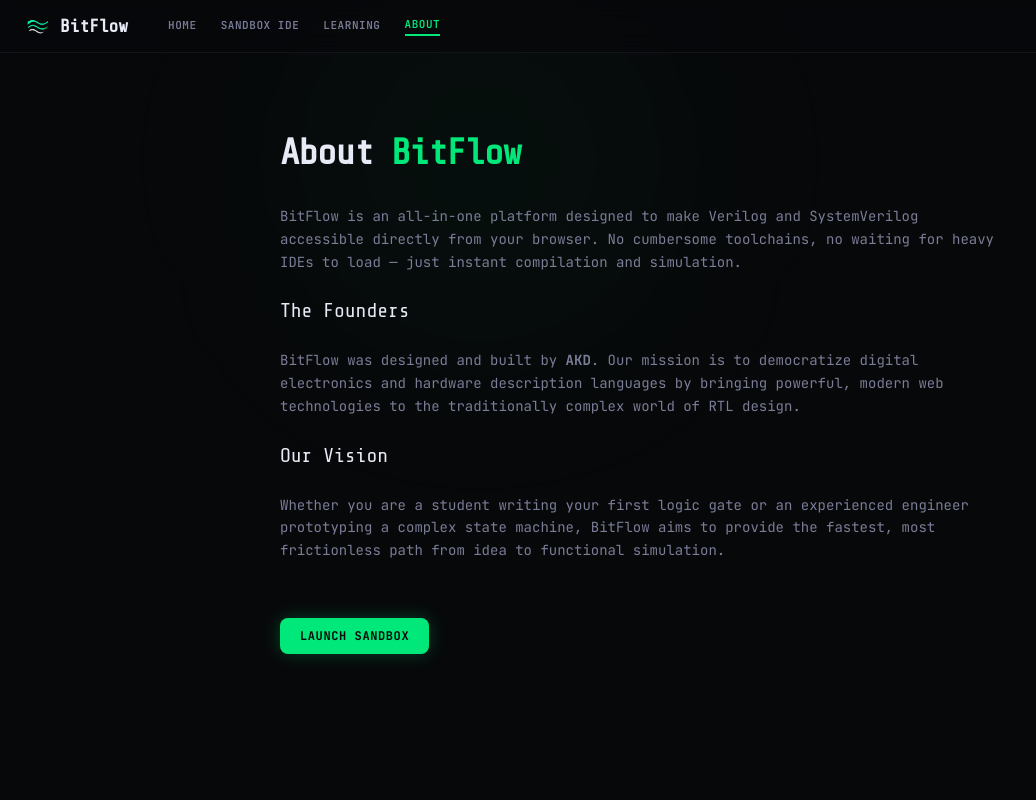
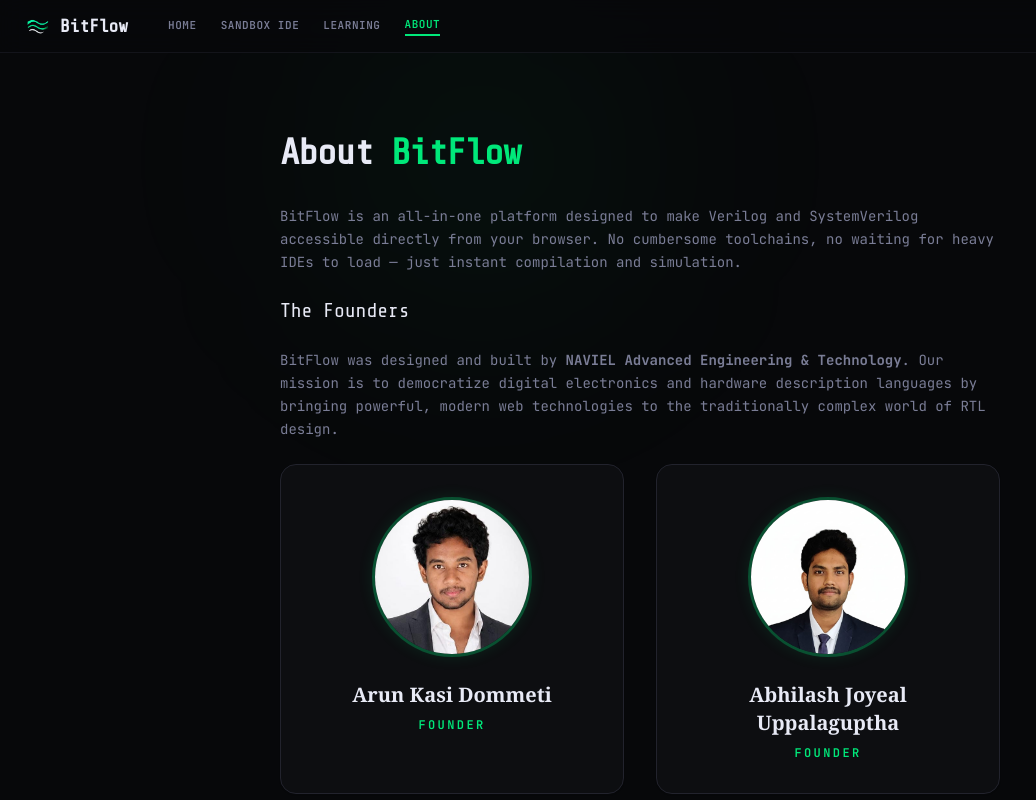
Before and after one commit to abhilashjoyealuppalaguptha-netizen/BitFlow_2.0, a Next.js app in the folder bitflow_frontend/: page /about in a window 1280 px wide. Shown: the whole page, without its empty margins (0-1036 px from the left). Built offline with nearby package versions, Linux system fonts and the light colour scheme; no server answers.

Commit message:
feat: update founders to NAVIEL and add founder images to about page

```diff
--- a/bitflow_frontend/app/about/page.tsx
+++ b/bitflow_frontend/app/about/page.tsx
@@ -38,8 +38,26 @@
 
           <h2 className="font-display text-xl text-bright mt-10 mb-4">The Founders</h2>
           <p>
-            BitFlow was designed and built by <strong>AKD</strong>. Our mission is to democratize digital electronics and hardware description languages by bringing powerful, modern web technologies to the traditionally complex world of RTL design.
+            BitFlow was designed and built by <strong>NAVIEL Advanced Engineering &amp; Technology</strong>. Our mission is to democratize digital electronics and hardware description languages by bringing powerful, modern web technologies to the traditionally complex world of RTL design.
           </p>
+
+          <div className="grid grid-cols-1 md:grid-cols-2 gap-8 mt-10">
+            <div className="flex flex-col items-center p-8 border border-rim rounded-2xl bg-pit hover:border-phosphor/30 transition-colors shadow-sm">
+              <div className="w-40 h-40 rounded-full overflow-hidden border-[3px] border-phosphor/30 mb-6 shadow-[0_0_15px_rgba(0,232,122,0.1)]">
+                <img src="/Arun Kasi Dommeti.jpeg" alt="Arun Kasi Dommeti" className="w-full h-full object-cover" />
+              </div>
+              <h3 className="font-serif text-xl font-bold text-bright mb-1">Arun Kasi Dommeti</h3>
+              <p className="text-xs text-phosphor uppercase tracking-[0.2em] mt-1 font-semibold">Founder</p>
+            </div>
+
+            <div className="flex flex-col items-center p-8 border border-rim rounded-2xl bg-pit hover:border-phosphor/30 transition-colors shadow-sm">
+              <div className="w-40 h-40 rounded-full overflow-hidden border-[3px] border-phosphor/30 mb-6 shadow-[0_0_15px_rgba(0,232,122,0.1)]">
+                <img src="/Abhilash Joyeal Uppalaguptha.jpeg" alt="Abhilash Joyeal Uppalaguptha" className="w-full h-full object-cover" />
+              </div>
+              <h3 className="font-serif text-xl font-bold text-bright mb-1 text-center">Abhilash Joyeal Uppalaguptha</h3>
+              <p className="text-xs text-phosphor uppercase tracking-[0.2em] mt-1 font-semibold">Founder</p>
+            </div>
+          </div>
 
           <h2 className="font-display text-xl text-bright mt-10 mb-4">Our Vision</h2>
           <p>
--- a/bitflow_frontend/app/page.tsx
+++ b/bitflow_frontend/app/page.tsx
@@ -430,7 +430,7 @@
           <div className="text-[11px] text-bright">© 2026 BitFlow. All rights reserved.</div>
 
           <div className="text-[11px] tracking-[0.14em] text-bright uppercase">
-            Designed by <b className="text-phosphor">AKD</b>
+            Designed by <a href="https://www.linkedin.com/company/naviel-corporation/?viewAsMember=true" target="_blank" rel="noopener noreferrer" className="text-phosphor hover:text-bright transition-colors font-bold">NAVIEL Advanced Engineering &amp; Technology</a>
           </div>
         </div>
       </footer>
```
Also changed, not shown: bitflow_frontend/public/Abhilash Joyeal Uppalaguptha.jpeg (added), bitflow_frontend/public/Arun Kasi Dommeti.jpeg (added).
